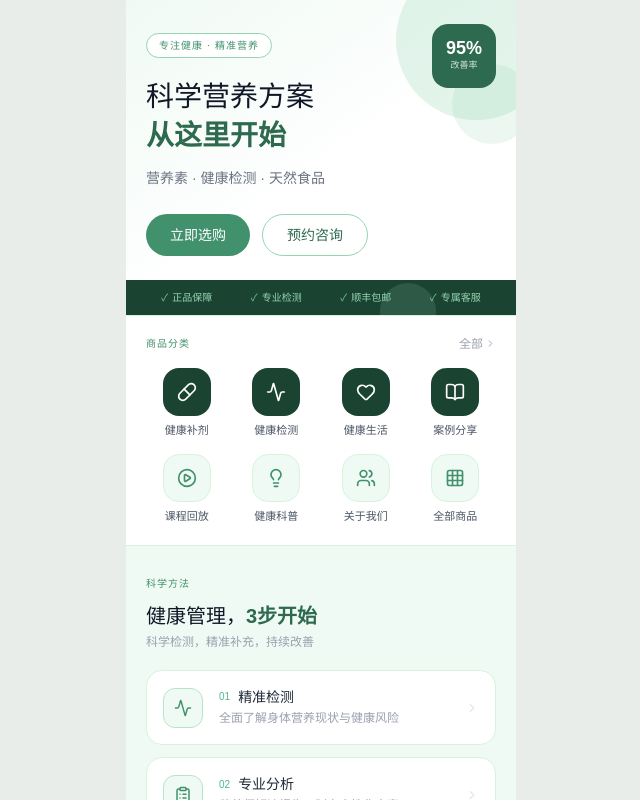
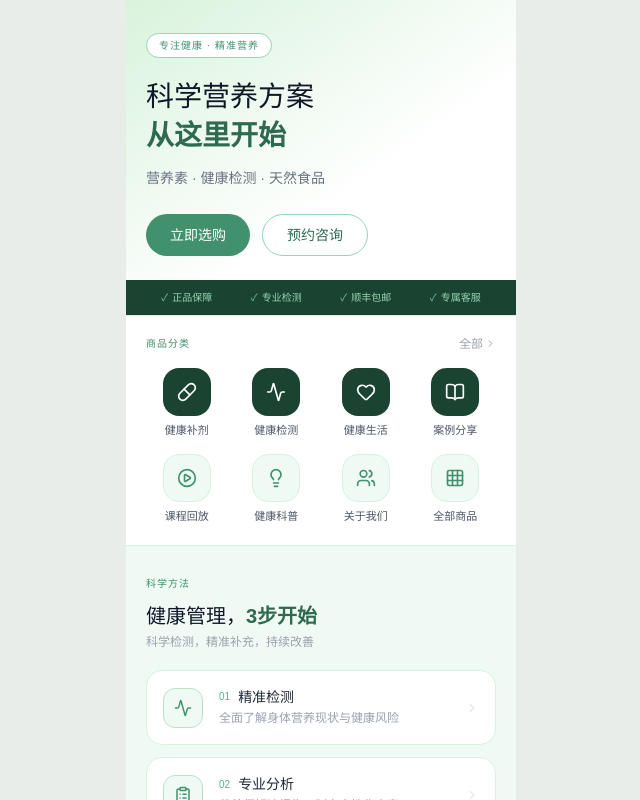
Before and after one commit to ChrisCai1990/huize-jiagong, a Next.js app: page /youzan in a window 1280 px wide. Shown: the top 800 px of the page, without its empty margins (319-959 px from the left). Built offline with nearby package versions, Linux system fonts and the light colour scheme.

Commit message:
style: 去掉装饰圆和徽章，加深渐变

```diff
--- a/src/app/youzan/page.tsx
+++ b/src/app/youzan/page.tsx
@@ -66,26 +66,9 @@ export default function YouzanPage() {
           {/* ── Hero ── */}
           <section
             id="section-hero"
-            className="relative overflow-hidden px-5 pt-8 pb-0"
-            style={{ background: "linear-gradient(145deg, var(--green-50) 0%, white 55%)" }}
+            className="px-5 pt-8 pb-0"
+            style={{ background: "linear-gradient(145deg, var(--green-100) 0%, white 60%)" }}
           >
-            {/* 背景装饰圆 */}
-            <div className="absolute -top-10 -right-10 w-40 h-40 rounded-full opacity-20"
-              style={{ background: "var(--green-400)" }} />
-            <div className="absolute top-16 -right-4 w-20 h-20 rounded-full opacity-10"
-              style={{ background: "var(--green-600)" }} />
-            <div className="absolute -bottom-6 right-20 w-14 h-14 rounded-full opacity-15"
-              style={{ background: "var(--green-300)" }} />
-
-            {/* 右上角徽章 */}
-            <div
-              className="absolute top-6 right-5 flex flex-col items-center justify-center w-16 h-16 rounded-2xl text-white"
-              style={{ background: "var(--green-800)" }}
-            >
-              <span className="text-lg font-semibold leading-none">95%</span>
-              <span className="text-[9px] mt-0.5 opacity-80">改善率</span>
-            </div>
-
             <span
               className="inline-block text-[10px] tracking-widest uppercase border rounded-full px-3 py-1 mb-5"
               style={{ color: "var(--green-700)", borderColor: "var(--green-300)", background: "white" }}
```
